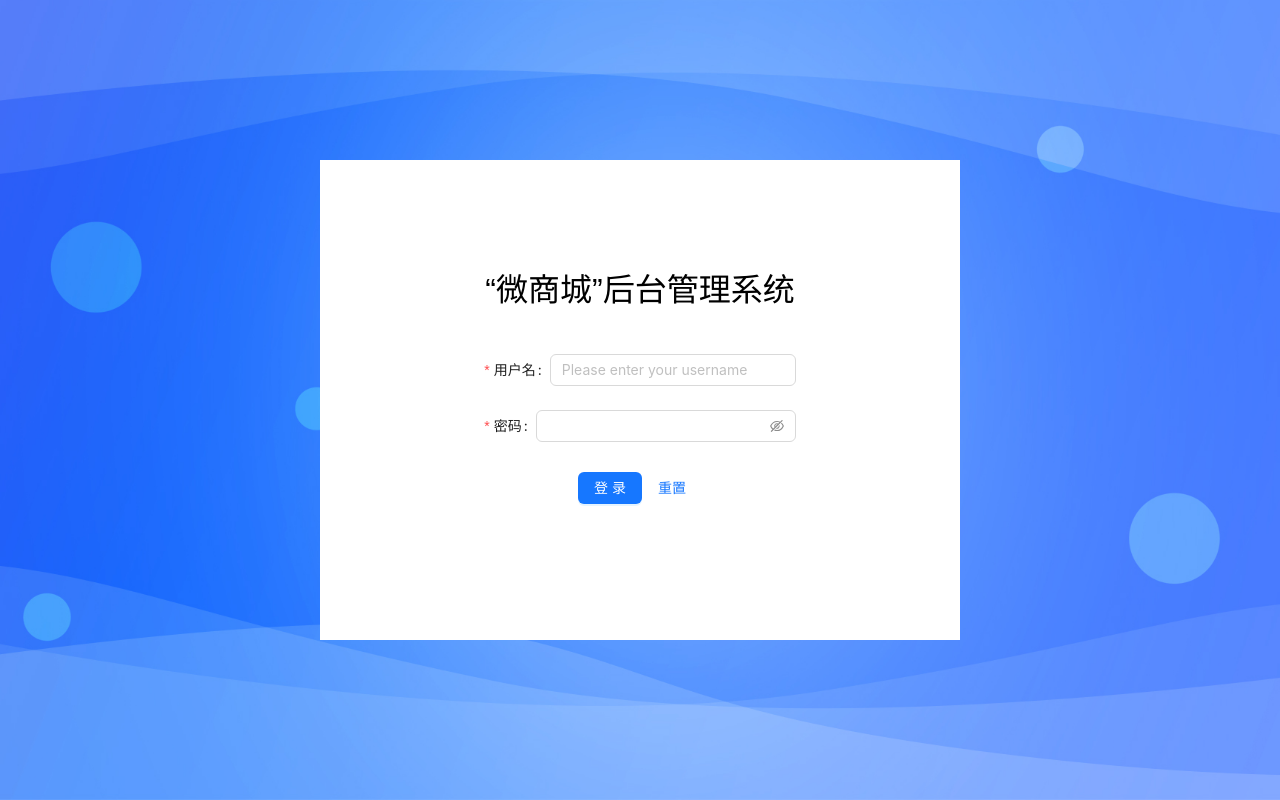
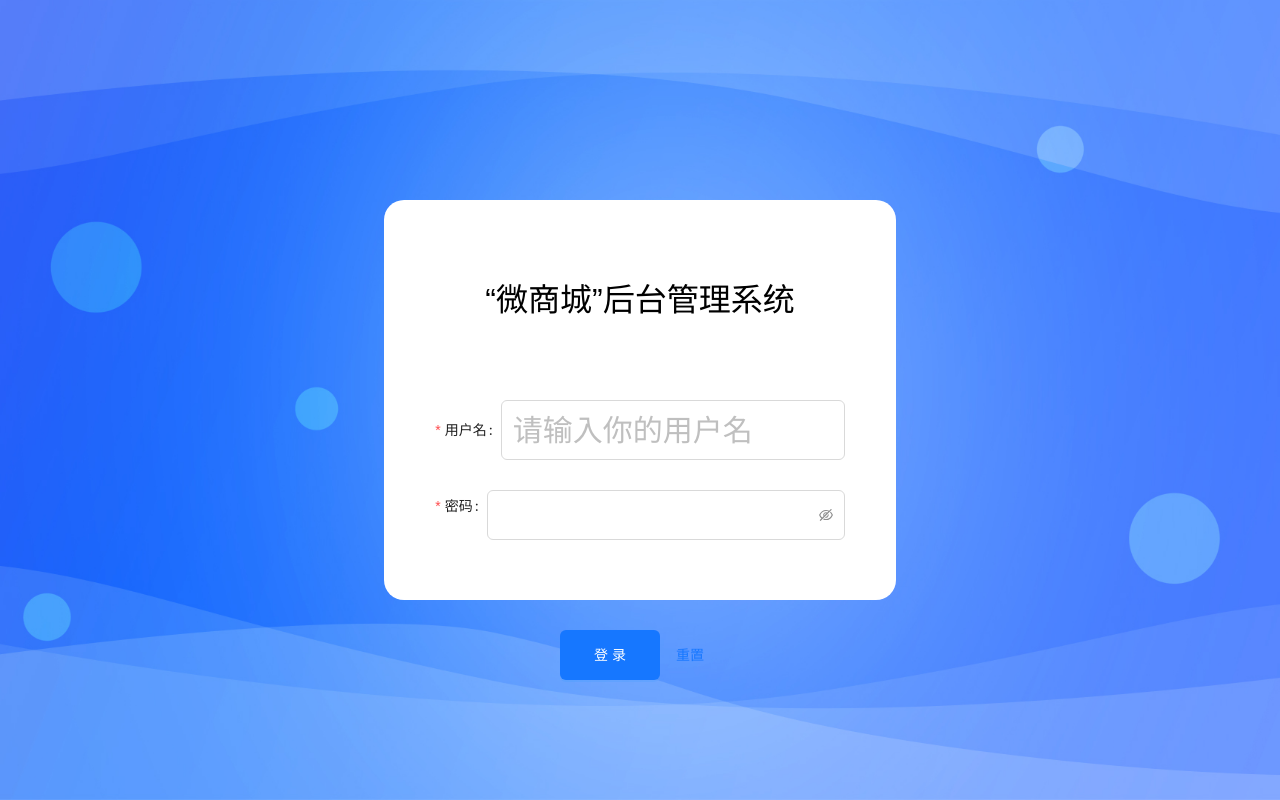
Before and after one commit to XeCrzy/shop_manage, a Vue app: page /login in a window 1280 px wide. Built offline with nearby package versions, Linux system fonts and the light colour scheme; the HTML template or start-up script is replaced by a standard one.

Commit message:
repairLogin

```diff
--- a/src/pages/Index.vue
+++ b/src/pages/Index.vue
@@ -10,7 +10,7 @@
       <a-layout style="padding: 0 24px 24px">
 
         <a-layout-content
-          :style="{ background: ' #e9eef3', color: '#333', padding: '24px', margin: 0, minHeight: '100vh' }"
+          :style="{ background: ' #e9eef3', color: '#333', padding: '24px', margin: 0, minHeight: '92vh' }"
         >
           <router-view></router-view>
         </a-layout-content>
--- a/src/pages/Login.vue
+++ b/src/pages/Login.vue
@@ -77,10 +77,12 @@ const rules = reactive({
 <template>
 <div class="login_content">
   <div class="login_bgcolor">
-    <div class="login_title" style="margin-bottom: 30px">
-    <h1>“微商城”后台管理系统</h1>
-  </div>
-  <div class="login_form">
+    <div class="login_container">
+    <div class="login_title" style="margin-bottom: 100px">
+      <div class="login_title">
+            <h1>“微商城”后台管理系统</h1>
+      </div>
+        <div class="login_form">
     <a-form :model="form"
     ref="ruleFormRef"
     :rules="rules"
@@ -88,25 +90,29 @@ const rules = reactive({
     @validate="handleValidate"
     @finishFailed="handleFinishFailed"
     >
-      <a-form-item ref="username" label="用户名" name="username" >
-        <a-input  v-model:value="form.username" placeholder="Please enter your username" />
+      <a-form-item ref="username" label="用户名" name="username" style="line-height: 60px;" >
+        <a-input style="height: 60px; font-size: 30px;" v-model:value="form.username" placeholder="请输入你的用户名" />
       </a-form-item>
 
     <a-form-item
       label="密码"
       name="password"
-
+      style="line-height: 80x; height:90px; font-size: 24px;"
     >
-      <a-input-password v-model:value="form.password" />
+      <a-input-password style="height: 50px;" v-model:value="form.password" />
     </a-form-item>
 
-    <a-form-item style="margin-top: 30px; text-align: center ; width: 100%" >
-      <a-button type="primary" html-type="submit" @click="submitForm(ruleFormRef)">登录</a-button>
+    <a-form-item style="margin-top: 50px; text-align: center ; width: 100%" >
+      <a-button style="width: 100px;height: 50px;" type="primary" html-type="submit" @click="submitForm(ruleFormRef)">登录</a-button>
       <a-button type="link" @click="resetForm">重置</a-button>
     </a-form-item>
     </a-form>
 
   </div>
+  </div>
+
+    </div>
+
   </div>
 
 
@@ -117,7 +123,7 @@ const rules = reactive({
 <style scoped>
 .login_content {
   display: flex;
-  flex-direction: column;
+  /* flex-direction: column; */
   align-items: center;
   justify-content: center;
   width: 100%;
@@ -129,12 +135,35 @@ const rules = reactive({
 .login_bgcolor{
   display: flex;
   flex-direction: column;
-  align-items: center;
+  /* align-items: center; */
+  /* justify-content: center; */
+  flex-wrap: wrap;
+  width: 100%;
+  width:40%;
+  height:50%;
+  background-color: #fff;
+  border-radius: 20px;
+}
+.login_container{
+  width: 100%;
+  height: 100%;
+  display: flex;
+  /* flex-direction: column; */
+  /* align-items: center; */
   justify-content: center;
-  width: 100%;
-  width:50%;
-  height:60%;
-  background-color: #fff;
 }
+.login_title{
 
+width: 100%;
+height: 200px;
+text-align: center;
+line-height: 200px;
+
+}
+.login_form{
+  width: 80%;
+  height: 50px;
+  text-align: center;
+  margin: 0 auto;
+}
 </style>
```
